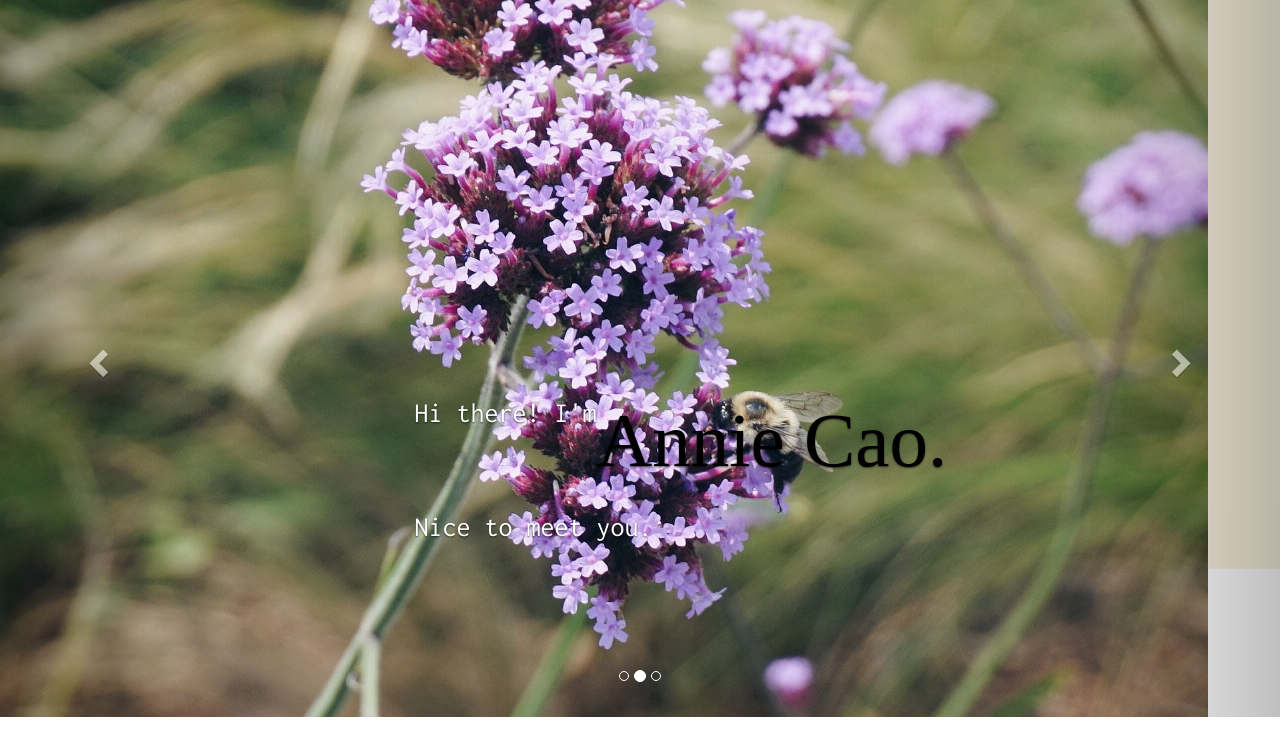
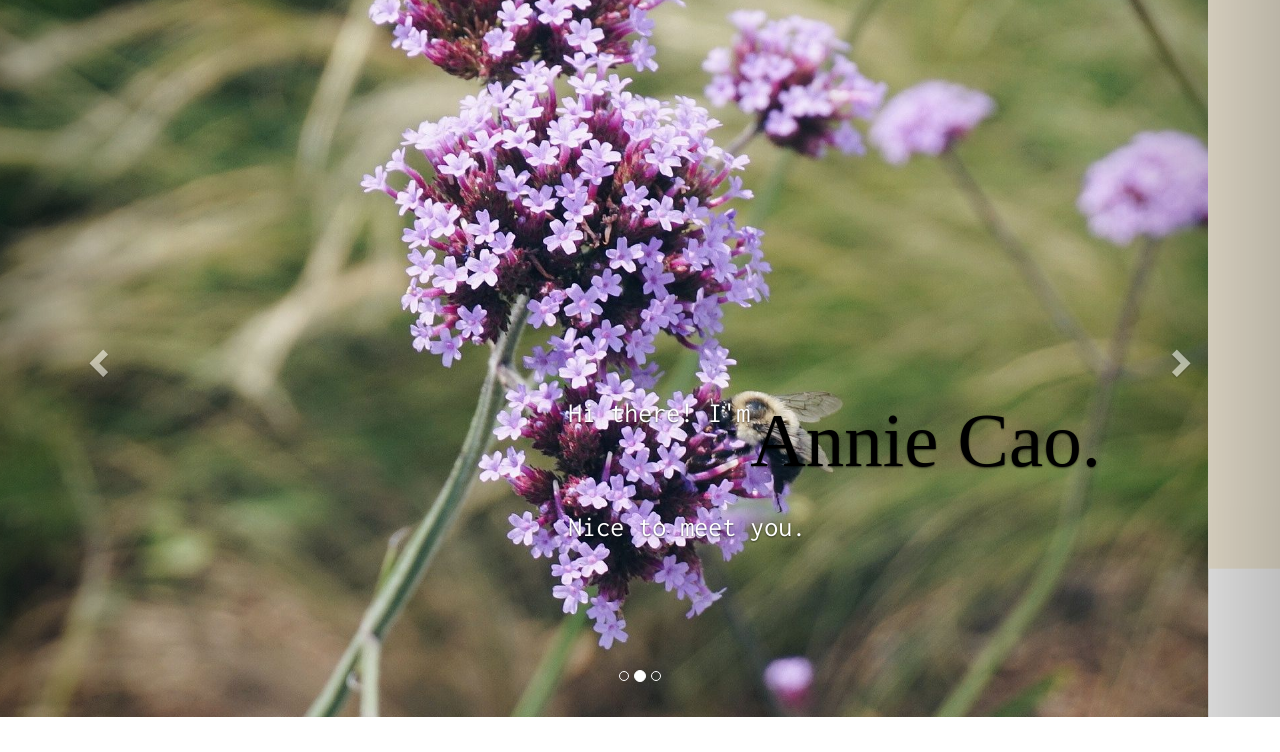
Before and after one commit to tofuannie/tofuannie.github.io, a plain HTML site: page index.html in a window 1280 px wide. Shown: the part 84-836 px from the top of the page. Drawn offline with nearby package versions, Linux system fonts and the light colour scheme.

Commit message:
Update mywebsite.css

```diff
--- a/mywebsite.css
+++ b/mywebsite.css
@@ -16,7 +16,7 @@
 
 	.carousel-caption {
 		top: 30%;
-		transform: translate(30%, 30%)
+		transform: translate(50%, 30%)
 	}
 	.abt {
 		background-color: #000;
```
